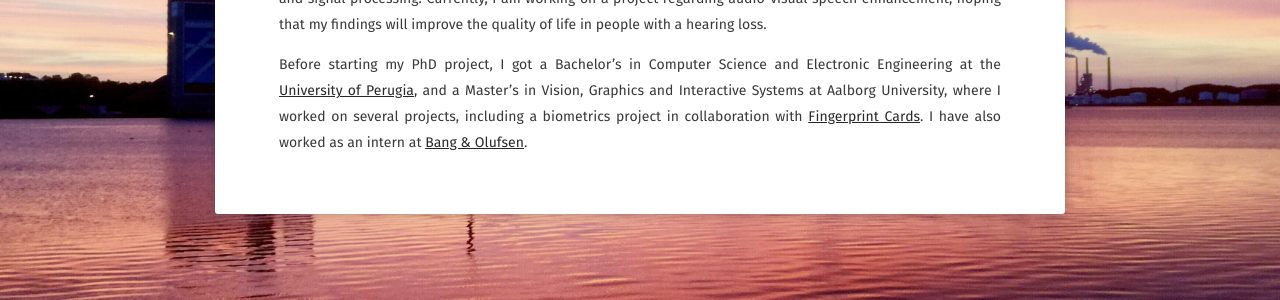
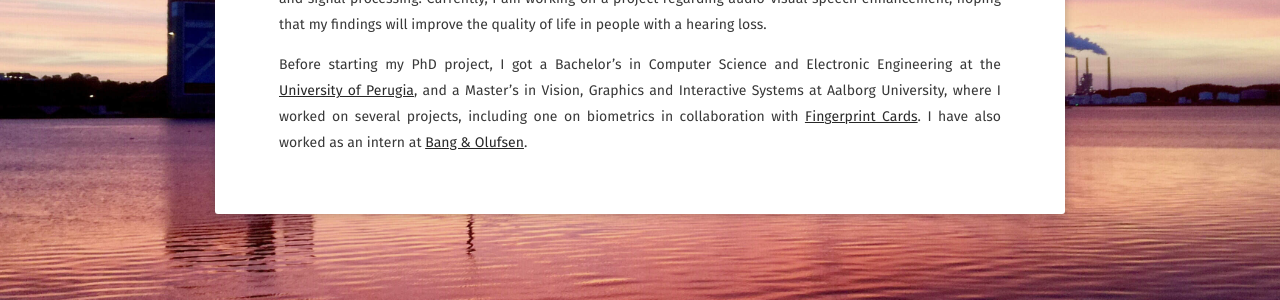
Before and after one commit to danmic/danmic.github.io, a Jekyll site: the page built from about/index.md, in a window 1280 px wide. Shown: the part 435-735 px from the top of the page. Built offline with Jekyll 4.4.1, drawn with Linux system fonts in a browser that asks for light colours; some web fonts are replaced.

Commit message:
about section

```diff
--- a/about/index.md
+++ b/about/index.md
@@ -15,4 +15,4 @@ comments: false
 
 I am a PhD Fellow at [Aalborg University](https://www.en.aau.dk). I am a part of the [Centre for Acoustic Signal Processing Research](http://caspr.es.aau.dk) (CASPR), supevised by [Zheng-Hua Tan](http://kom.aau.dk/~zt/) and [Jesper Jensen](http://kom.aau.dk/~jje/). My research interests include machine learning, computer vision and signal processing. Currently, I am working on a project regarding audio-visual speech enhancement, hoping that my findings will improve the quality of life in people with a hearing loss.
 
-Before starting my PhD project, I got a Bachelor's in Computer Science and Electronic Engineering at the [University of Perugia](https://www.unipg.it/en/), and a Master's in Vision, Graphics and Interactive Systems at Aalborg University, where I worked on several projects, including a biometrics project in collaboration with [Fingerprint Cards](https://www.fingerprints.com). I have also worked as an intern at [Bang & Olufsen](https://www.bang-olufsen.com/en).
+Before starting my PhD project, I got a Bachelor's in Computer Science and Electronic Engineering at the [University of Perugia](https://www.unipg.it/en/), and a Master's in Vision, Graphics and Interactive Systems at Aalborg University, where I worked on several projects, including one on biometrics in collaboration with [Fingerprint Cards](https://www.fingerprints.com). I have also worked as an intern at [Bang & Olufsen](https://www.bang-olufsen.com/en).
```
